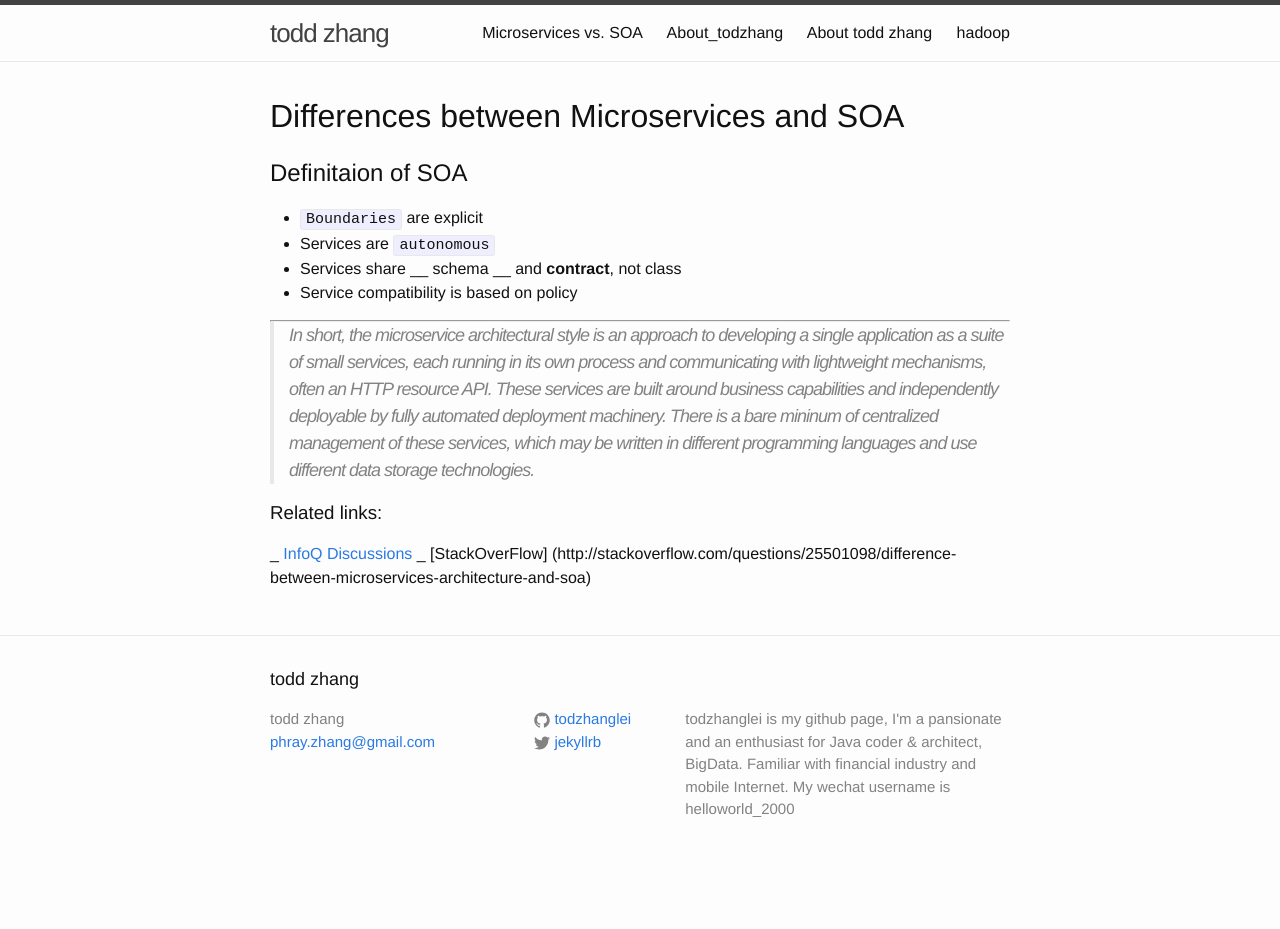
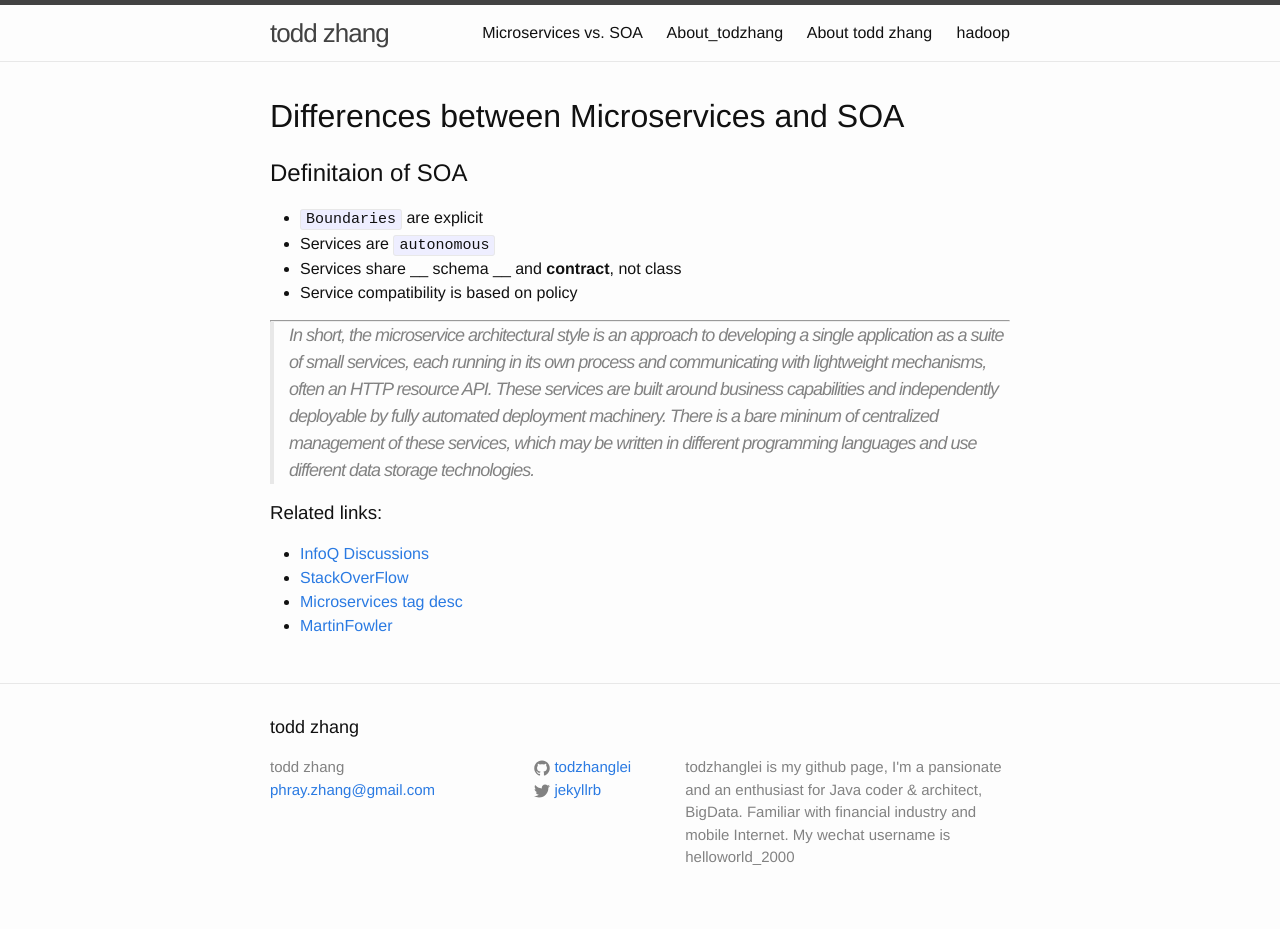
Before and after one commit to CloudsDocker/todzhanglei.github.io, a Jekyll site: the page built from MicroservicesVsSOA.md, in a window 1280 px wide. Built offline with Jekyll 4.4.1, drawn with Linux system fonts in a browser that asks for light colours; before the commit the page ends 900 px from its top, so only the background shows below that.

Commit message:
Update MicroservicesVsSOA.md

```diff
--- a/MicroservicesVsSOA.md
+++ b/MicroservicesVsSOA.md
@@ -21,5 +21,7 @@
 
 ### Related links:
 
-_ [InfoQ Discussions](https://www.infoq.com/news/2015/12/soa-v-microservices)
-_ [StackOverFlow] (http://stackoverflow.com/questions/25501098/difference-between-microservices-architecture-and-soa)
+- [InfoQ Discussions](https://www.infoq.com/news/2015/12/soa-v-microservices)
+- [StackOverFlow](http://stackoverflow.com/questions/25501098/difference-between-microservices-architecture-and-soa)
+- [Microservices tag desc](http://stackoverflow.com/tags/microservices/info)
+- [MartinFowler](http://martinfowler.com/articles/microservices.html)
```
